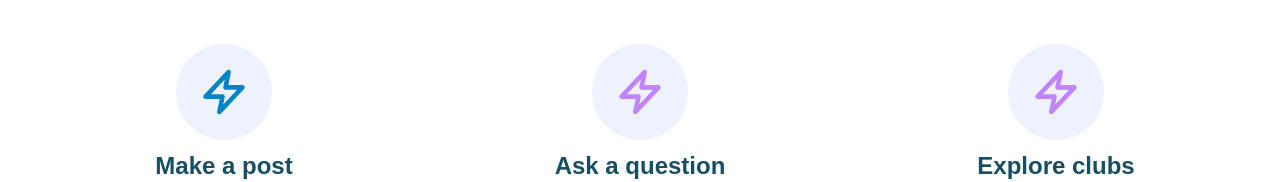
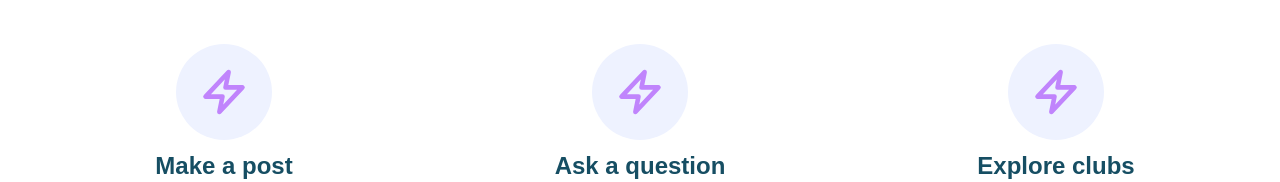
Before and after one commit to bishnoipk01/gju-upholders, a Next.js app: page / in a window 1280 px wide. Shown: the part 896-1078 px from the top of the page. Built offline with nearby package versions, Linux system fonts and the light colour scheme; no server answers.

Commit message:
new feature

```diff
--- a/components/featureSection.jsx
+++ b/components/featureSection.jsx
@@ -40,7 +40,6 @@ export default function FeaturesHome() {
           <div className='flex items-center justify-center w-16 h-16 mb-4 rounded-full bg-indigo-50 sm:mx-auto sm:w-24 sm:h-24'>
             <svg
               className='w-12 h-12 text-purple-400 sm:w-20 sm:h-20'
-              className='w-12 h-12 text-sky-600 sm:w-20 sm:h-20'
               stroke='currentColor'
               viewBox='0 0 52 52'
             >
```
